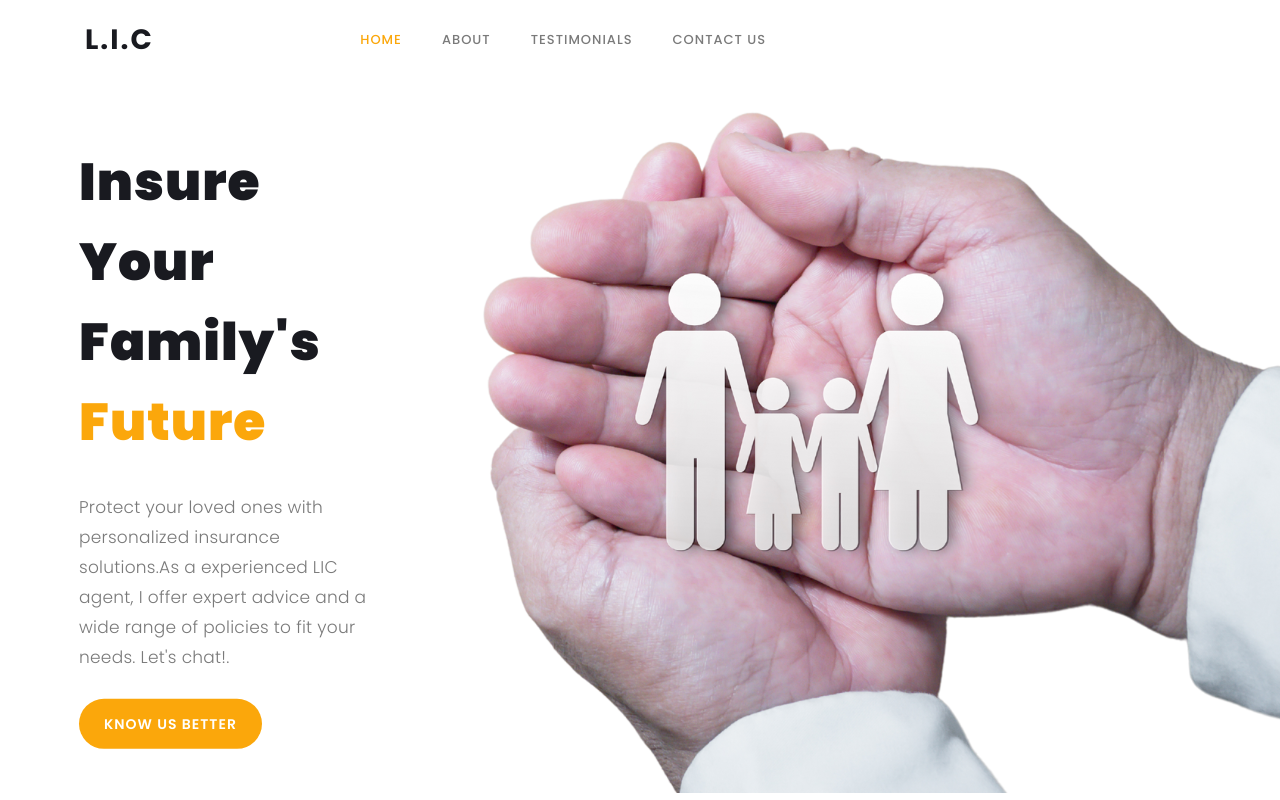
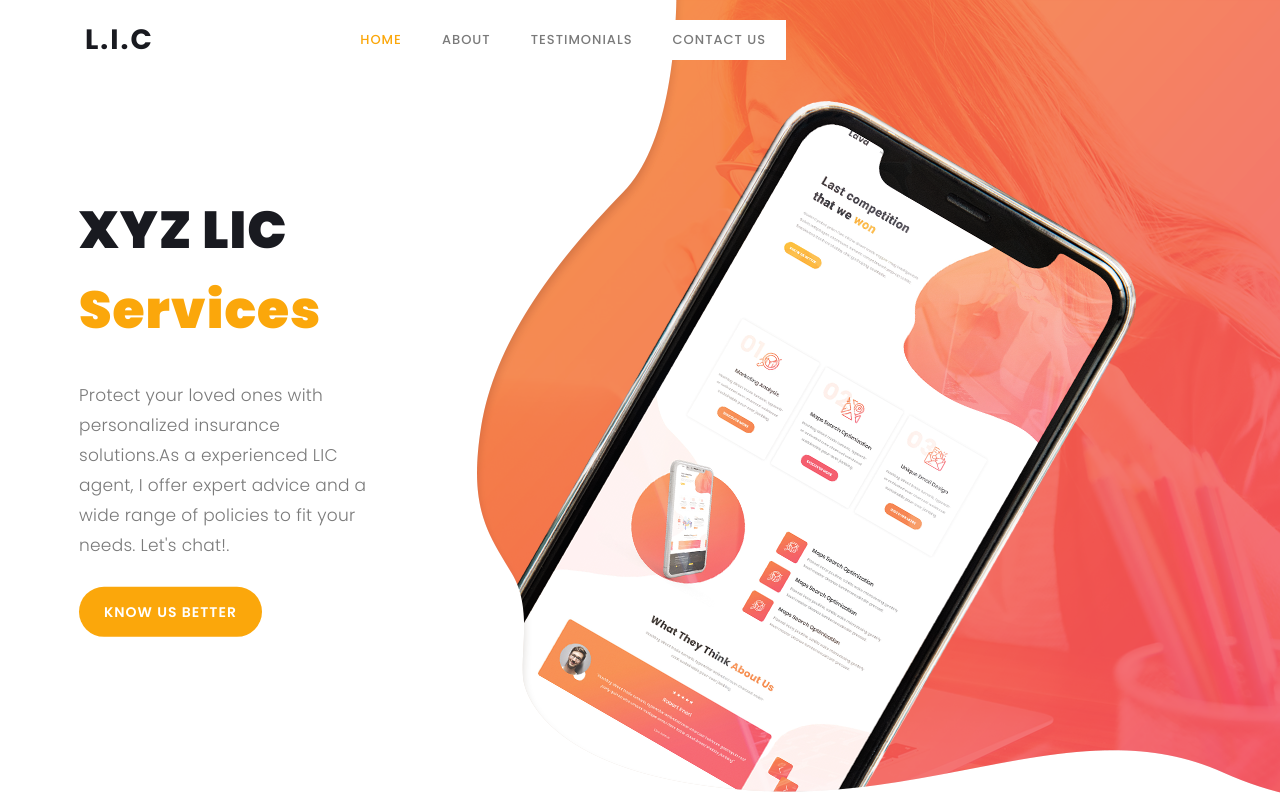
Before and after one commit to amitpareshmondal/client_website_template, a plain HTML site: page lic_website/templatemo_540_lava_landing_page/index.html in a window 1280 px wide. Shown: the top 800 px of the page. Drawn offline with Linux system fonts and the light colour scheme.

Commit message:
change banner image

```diff
--- a/lic_website/templatemo_540_lava_landing_page/assets/css/templatemo-lava.css
+++ b/lic_website/templatemo_540_lava_landing_page/assets/css/templatemo-lava.css
@@ -657,7 +657,7 @@ welcome
   width: 100%;
   height: 100vh;
   min-height: 793px;
-  background-image: url(../images/insure.png);
+  background-image: url(../images/banner-bg.png);
   background-repeat: no-repeat;
   background-position: right top;
 }
--- a/lic_website/templatemo_540_lava_landing_page/index.html
+++ b/lic_website/templatemo_540_lava_landing_page/index.html
@@ -91,7 +91,7 @@ https://templatemo.com/tm-540-lava-landing-page
                 <div class="row">
                     <div class="left-text col-lg-6 col-md-12 col-sm-12 col-xs-12"
                         data-scroll-reveal="enter left move 30px over 0.6s after 0.4s">
-                        <h1>Insure Your Family's <em>Future</em></h1>
+                        <h1>XYZ LIC <em>Services</em></h1>
                         <p>Protect your loved ones with personalized insurance solutions.As a experienced LIC agent, I offer expert advice and a wide range of policies to fit your needs. Let's chat!.</p>
                         <a href="#about" class="main-button-slider">KNOW US BETTER</a>
                     </div>
```
